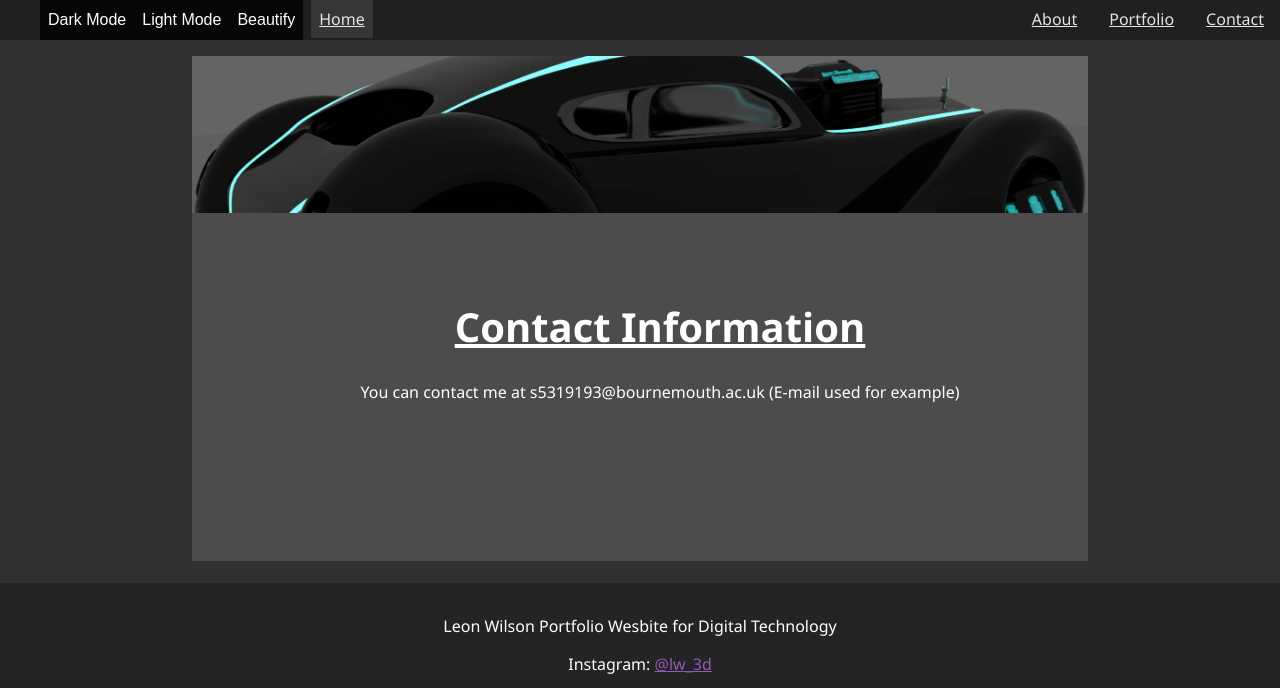
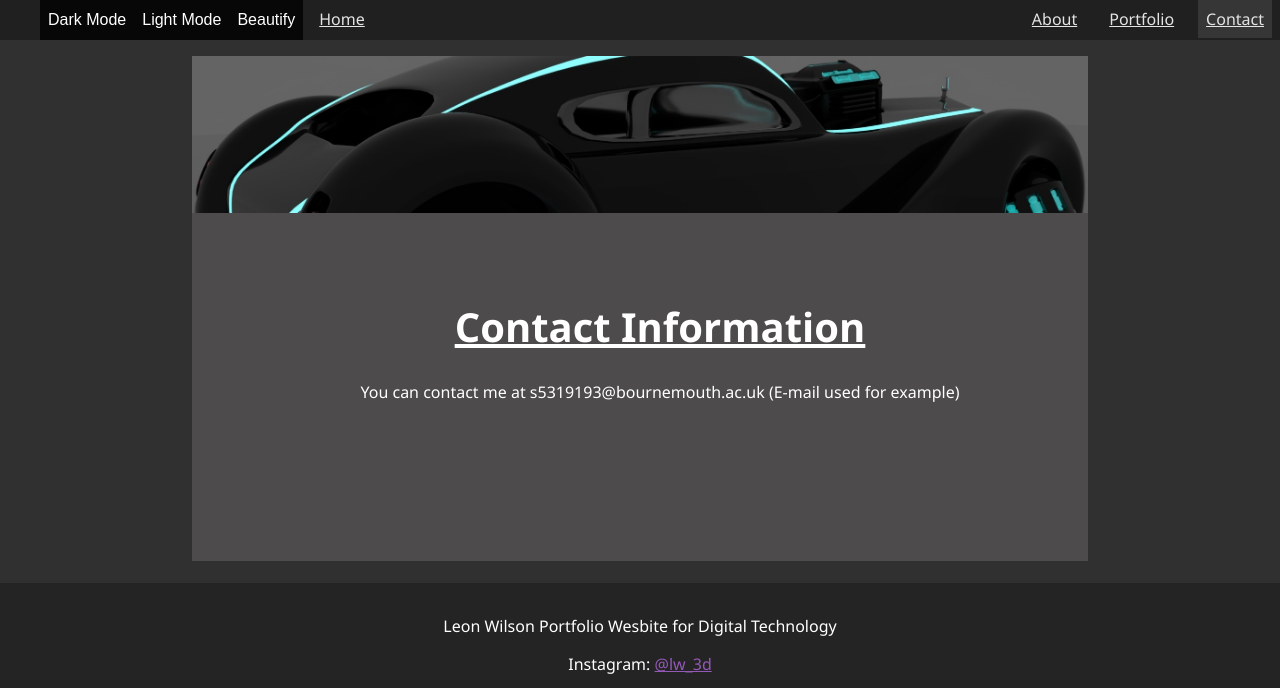
Before and after one commit to MrDoughnuthead/portfolio, a plain HTML site: page contact.html in a window 1280 px wide. Shown: the top 688 px of the page. Drawn offline with Linux system fonts and the light colour scheme.

Commit message:
Updated navbar current css

```diff
--- a/contact.html
+++ b/contact.html
@@ -22,8 +22,8 @@
             <button style="float:left;" onclick="swapStyle('css/darkstyle.css')">Dark Mode</button>
             <button style="float:left;"onclick="swapStyle('css/stylesheet.css')">Light Mode</button>
             <button style="float:left;"onclick="beautify()">Beautify</button>
-            <li><a class="current" href="index.html">Home</li></a>
-            <li style="float:right;"><a href="contact.html">Contact</li></a>
+            <li><a href="index.html">Home</li></a>
+            <li style="float:right;"><a class="current" href="contact.html">Contact</li></a>
             <li style="float:right;"><a href="portfolio.html">Portfolio</li></a>
             <li style="float:right;"><a href="about.html">About</li></a>
          </ul>
```
